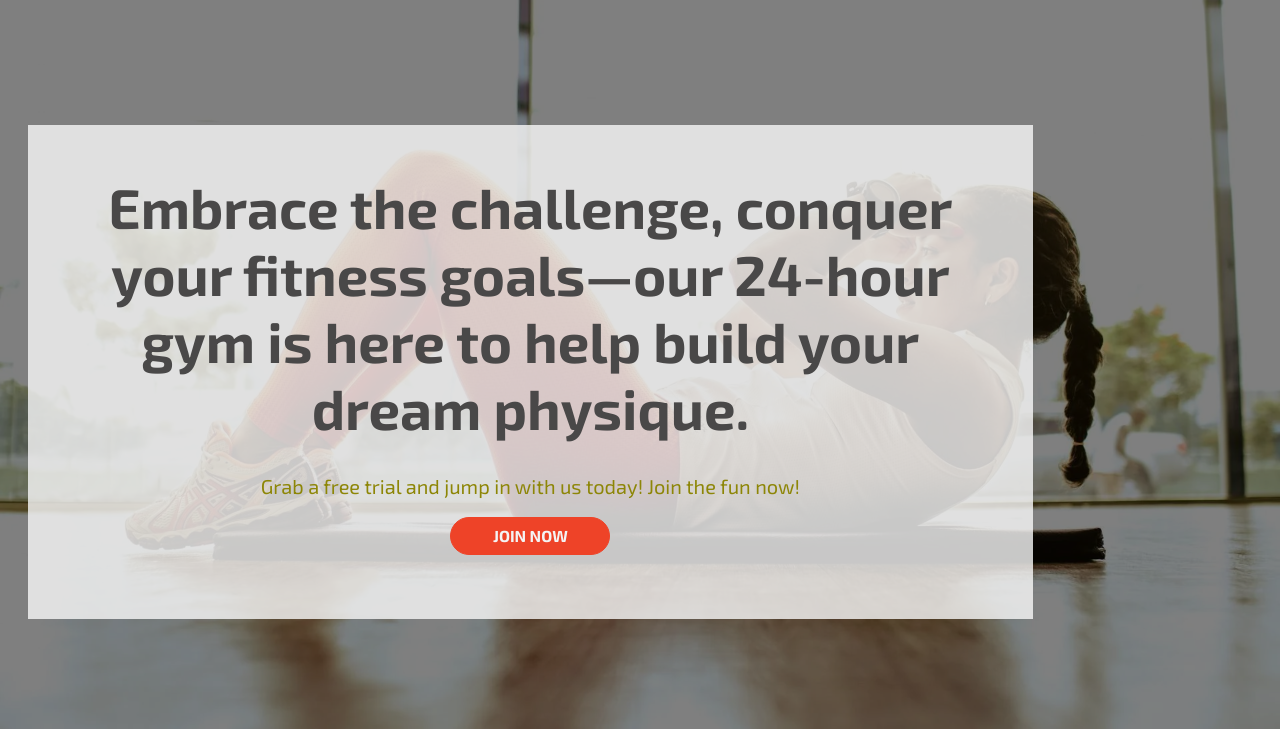
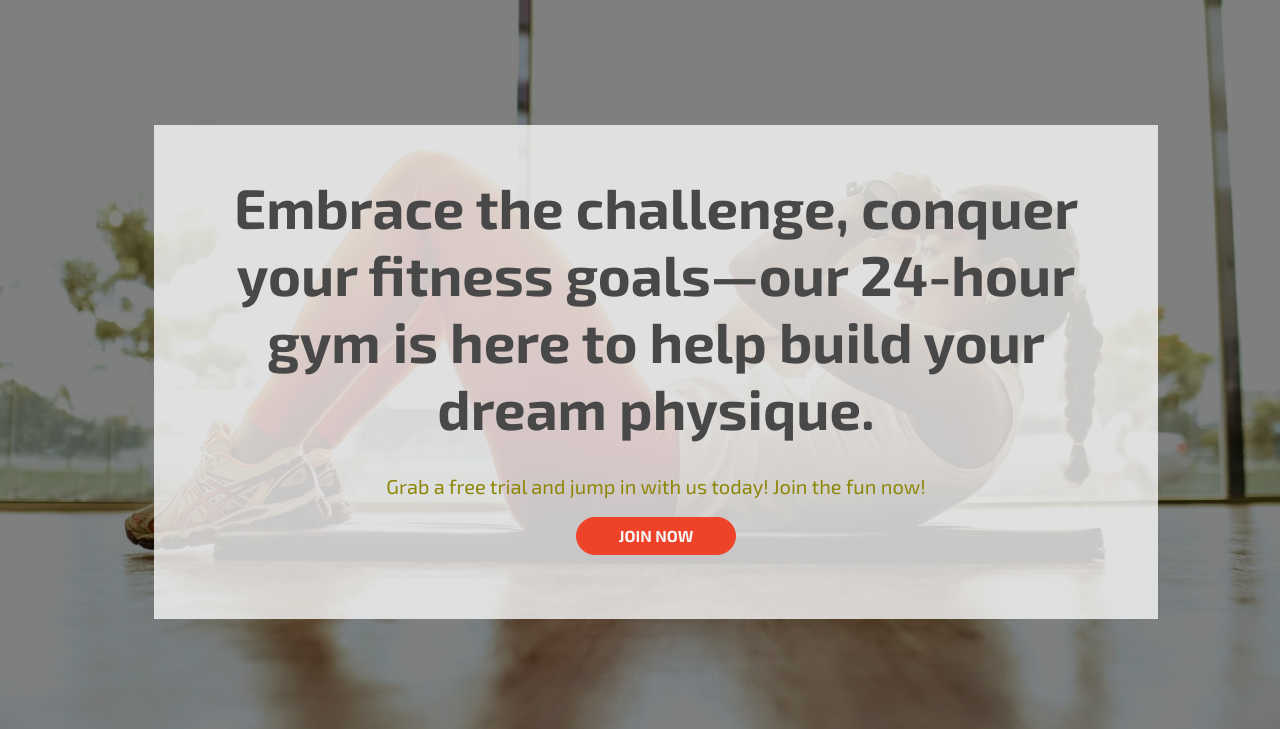
Before and after one commit to Lauren21717/Infinite_Fitness, a plain HTML site: page index.html in a window 1280 px wide. Shown: the part 71-800 px from the top of the page. Drawn offline with nearby package versions, Linux system fonts and the light colour scheme.

Commit message:
fix: callout section position inconsistency across different browser

```diff
--- a/assets/css/style.css
+++ b/assets/css/style.css
@@ -159,13 +159,17 @@ footer {
 
 .callout-position {
   margin-top: 7%;
-  display: ruby;
 }
 
 
 .callout {
   background-color: rgba(249, 249, 249, 0.8);
   width: 80%;
+  position: relative;
+  top: 0;
+  bottom: 0;
+  left: 10%;
+  right: 10%;
 }
 
 .callout-header {
```
Also changed, not shown: 1 other file.
